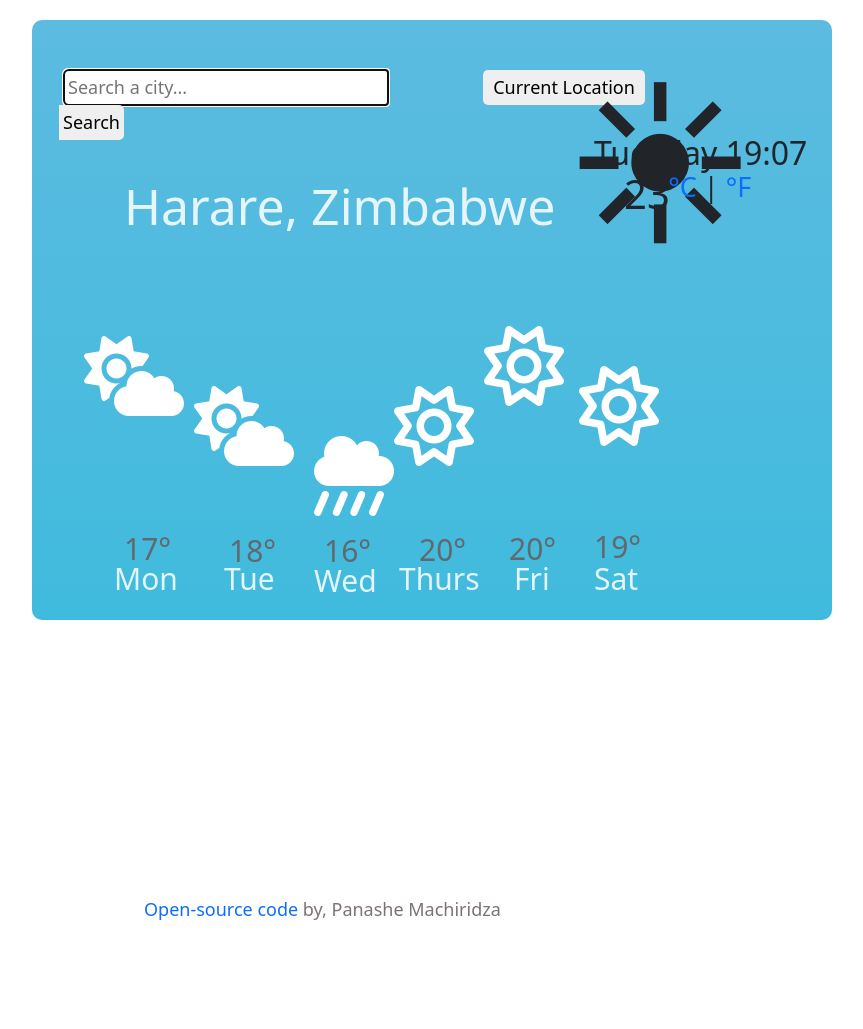
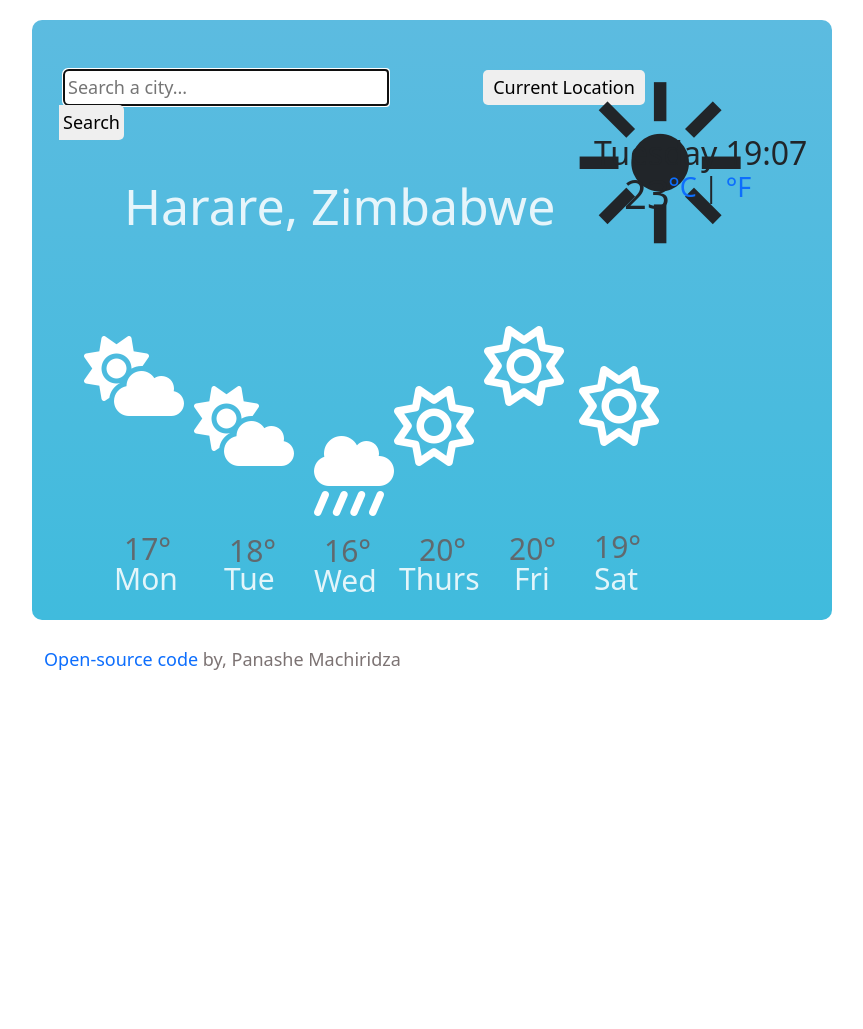
Before and after one commit to maktub03/my-weather-app, a plain HTML site: page index.html in a window 1280 px wide. Shown: the top 1029 px of the page, without its empty margins (168-1031 px from the left). Drawn offline with nearby package versions, Linux system fonts and the light colour scheme.

Commit message:
moved position of open source

```diff
--- a/weatherStyle.css
+++ b/weatherStyle.css
@@ -211,5 +211,7 @@ a {
 }
 .codedBy {
   font-size: 18px;
-  margin: 0;
+  position: relative;
+  top: -250px;
+  left: -100px;
 }
```
